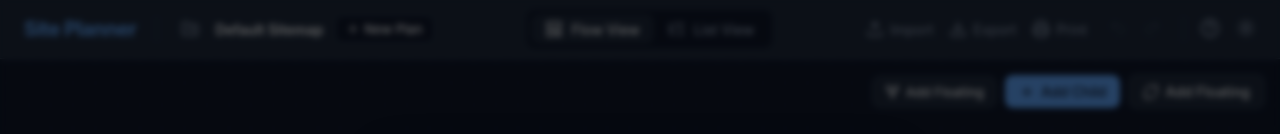
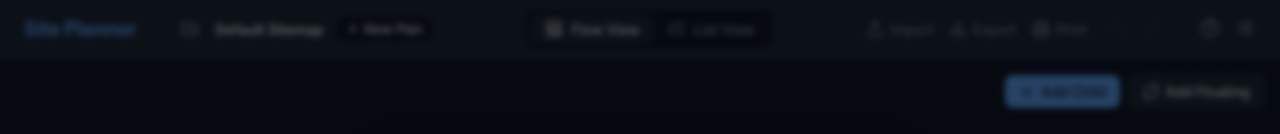
Before and after one commit to kjellandrew/SitePlanner, a React (Vite) app: page / in a window 1280 px wide. Shown: the top 134 px of the page. Built offline with nearby package versions, Linux system fonts and the light colour scheme.

Commit message:
Fixed add buttons

```diff
--- a/src/components/FlowView/FlowView.jsx
+++ b/src/components/FlowView/FlowView.jsx
@@ -285,27 +285,6 @@ function FlowCanvas({ onEditNode }) {
       <Panel position="top-right" style={{ display: 'flex', gap: '8px', alignItems: 'center' }}>
         <button
           onClick={() => {
-            const newId = addDisconnectedPage('New Section');
-            newlyCreatedPageIdRef.current = newId;
-          }}
-          style={{
-            display: 'flex', alignItems: 'center', gap: '6px',
-            padding: '7px 12px',
-            backgroundColor: 'var(--bg-surface)',
-            color: 'var(--text-primary)',
-            border: '1px solid var(--border-color)',
-            borderRadius: 'var(--radius-md)',
-            fontSize: '0.8125rem',
-            fontWeight: 500,
-            boxShadow: '0 2px 4px rgba(0, 0, 0, 0.05)'
-          }}
-          title="Add a new standalone section card"
-        >
-          <GitFork size={15} /> Add Floating
-        </button>
-
-        <button
-          onClick={() => {
             const parentId = selectedNode || 'root';
             const newId = addPage(parentId);
             newlyCreatedPageIdRef.current = newId;
```
Also changed, not shown: 3 other files (tests, documents, lock files or other folders).
